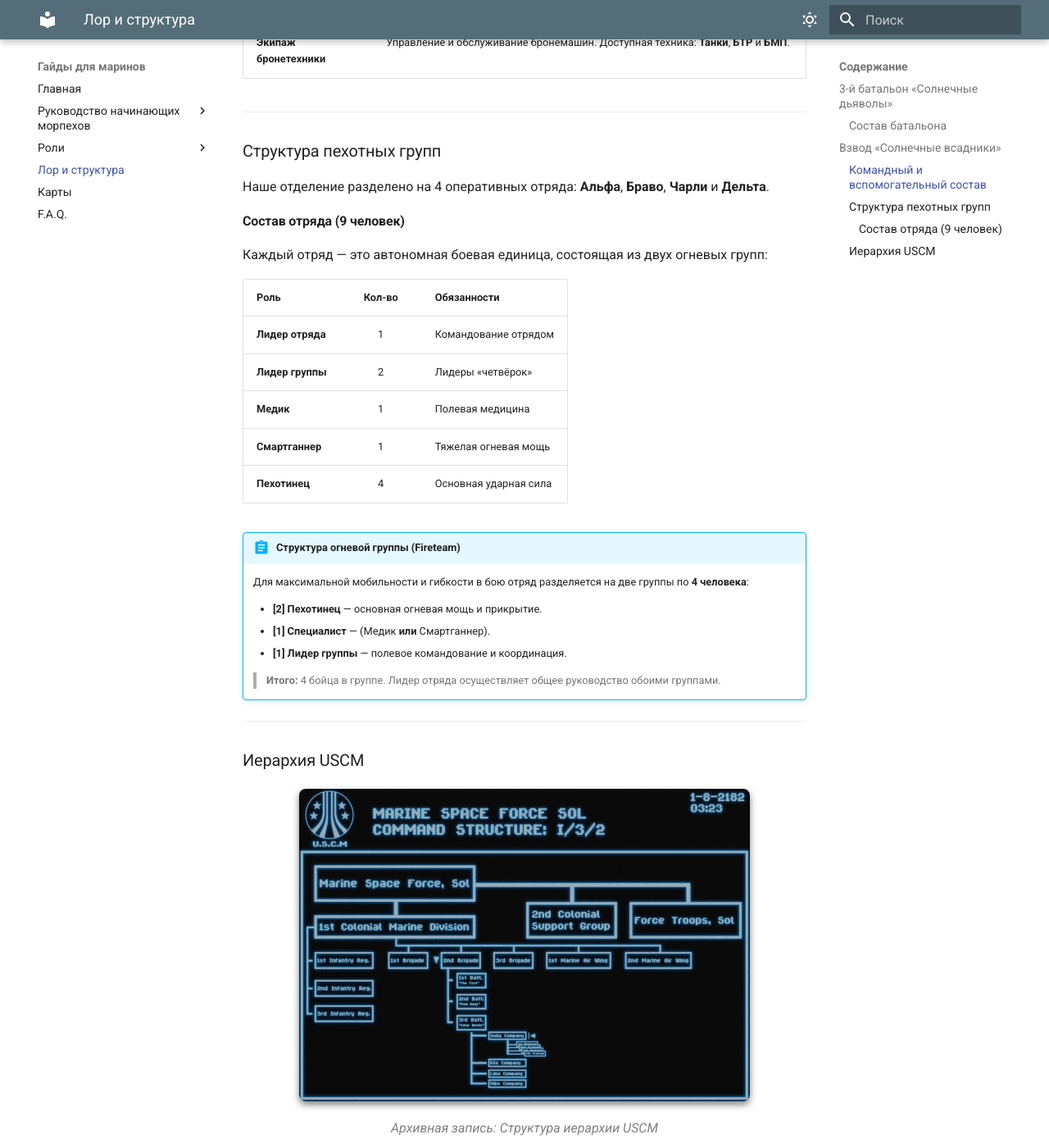
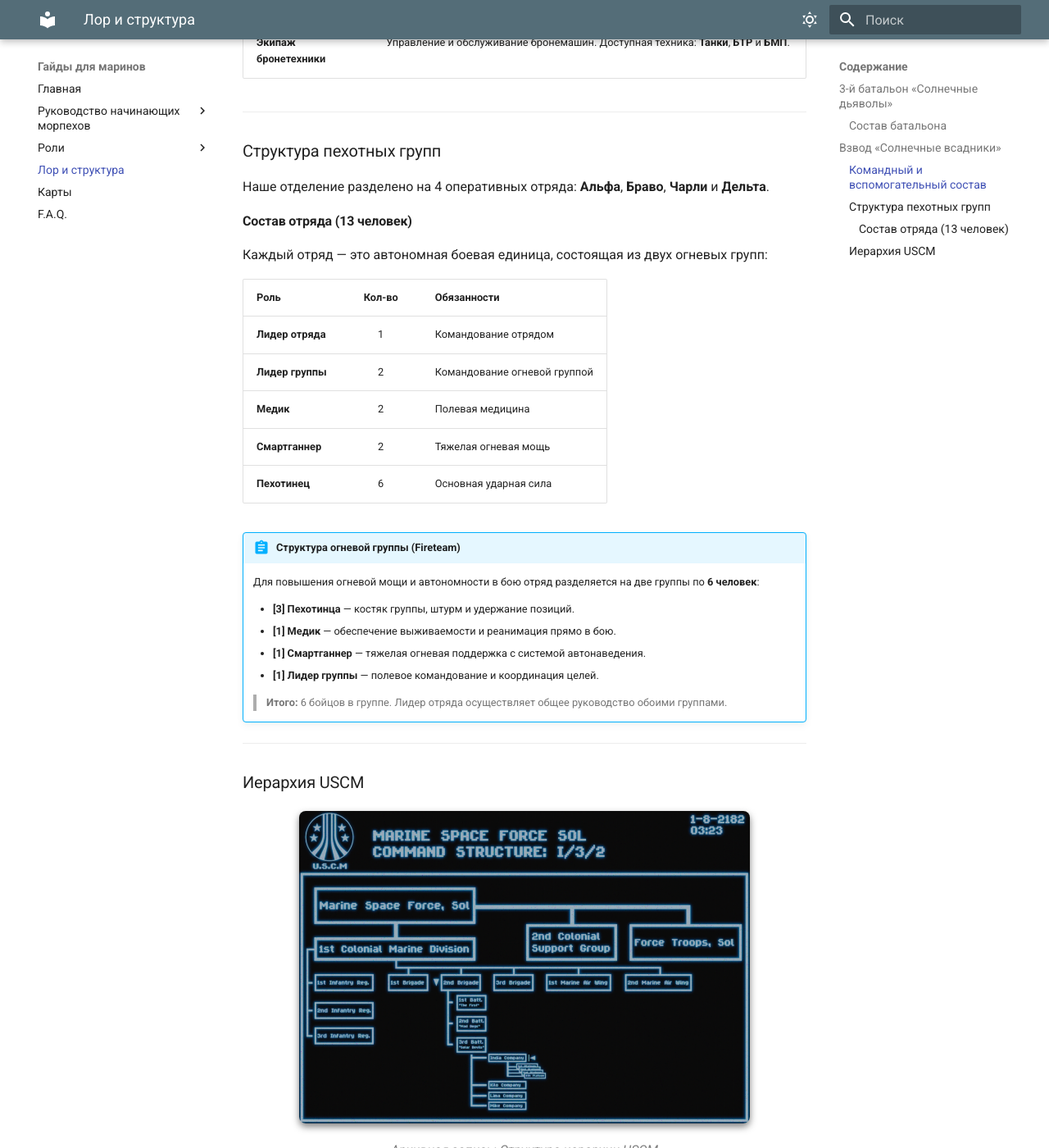
Before and after one commit to Shadugr/scmtwo-guide, an MkDocs documentation site: the page built from docs/lore.md, in a window 1280 px wide and 1400 px high, scrolled down 1266 px. Shown: the whole window at 82% size. Built offline with MkDocs 1.6.1 and Material for MkDocs 9.7.7, drawn with Linux system fonts in a browser that asks for light colours.

Commit message:
feat: changed info about squad members count

```diff
--- a/docs/guides/lobby.md
+++ b/docs/guides/lobby.md
@@ -29,8 +29,8 @@
 | **Командир взвода** | Стратегия, брифинги и запросы снабжения с корабля. Сложность и интенсивность резко сменяются на высокие, если командир высаживается на землю. | **Низкая** | **Низкая** |
 | **Пилот** | Десантирование, авиаподдержка (CAS) и эвакуация. | **Средняя** | **Низкая** |
 | **Экипаж техники** | Управление и ремонт танков, БТР и БМП. | **Средняя** | **Средняя** |
-| **Лидер отряда** | **Командир отряда (9 чел.)**. Полевой лидер и координатор. | **Высокая** | **Высокая** |
-| **Лидер группы** | **Лидер «четвёрки»**. Командует своей огневой группой. | **Средняя** | **Низкая-Высокая** |
+| **Лидер отряда** | **Командир отряда (13 чел.)**. Полевой лидер и координатор. | **Высокая** | **Высокая** |
+| **Лидер группы** | Командует своей огневой группой. | **Средняя** | **Низкая-Высокая** |
 | **Медик** | Полевая хирургия, реанимация и спасение жизней. | **Высокая** | **Огромная!** |
 | **Смартганнер** | Подавление врага огнем «умного» пулемета. | **Средняя** | **Высокая** |
 | **Пехотинец** | Универсальный боец. Основа огневой мощи. | **Низкая** | **Низкая-Высокая** |
@@ -39,7 +39,7 @@
 Чтобы не путаться в рации и понимать, кто ваш непосредственный начальник:
 
 * **Лидер отряда:** Главный в отряде. Он видит картину боя целиком и командует всем отрядом.
-* **Лидер группы:** Помощник лидера отряда. Командует своей «четвёркой» бойцов для выполнения локальных задач (штурм здания, удержание прохода).
+* **Лидер группы:** Помощник лидера отряда. Командует своей огневой группой для выполнения локальных задач (штурм здания, удержание прохода).
 
 ---
 
--- a/docs/lore.md
+++ b/docs/lore.md
@@ -43,25 +43,26 @@
 ### Структура пехотных групп
 Наше отделение разделено на 4 оперативных отряда: **Альфа**, **Браво**, **Чарли** и **Дельта**.
 
-#### Состав отряда (9 человек)
+#### Состав отряда (13 человек)
 Каждый отряд — это автономная боевая единица, состоящая из двух огневых групп:
 
 | Роль | Кол-во | Обязанности |
 | :--- | :---: | :--- |
 | **Лидер отряда** | 1 | Командование отрядом |
-| **Лидер группы** | 2 | Лидеры «четвёрок» |
-| **Медик** | 1 | Полевая медицина |
-| **Смартганнер** | 1 | Тяжелая огневая мощь |
-| **Пехотинец** | 4 | Основная ударная сила |
+| **Лидер группы** | 2 | Командование огневой группой |
+| **Медик** | 2 | Полевая медицина |
+| **Смартганнер** | 2 | Тяжелая огневая мощь |
+| **Пехотинец** | 6 | Основная ударная сила |
 
 !!! abstract "Структура огневой группы (Fireteam)"
-    Для максимальной мобильности и гибкости в бою отряд разделяется на две группы по **4 человека**:
+    Для повышения огневой мощи и автономности в бою отряд разделяется на две группы по **6 человек**:
 
-    * **[2] Пехотинец** — основная огневая мощь и прикрытие.
-    * **[1] Специалист** — (Медик **или** Смартганнер).
-    * **[1] Лидер группы** — полевое командование и координация.
+    * **[3] Пехотинца** — костяк группы, штурм и удержание позиций.
+    * **[1] Медик** — обеспечение выживаемости и реанимация прямо в бою.
+    * **[1] Смартганнер** — тяжелая огневая поддержка с системой автонаведения.
+    * **[1] Лидер группы** — полевое командование и координация целей.
 
-    > **Итого:** 4 бойца в группе. Лидер отряда осуществляет общее руководство обоими группами.
+    > **Итого:** 6 бойцов в группе. Лидер отряда осуществляет общее руководство обоими группами.
 
 ---
 
--- a/docs/roles/leaders.md
+++ b/docs/roles/leaders.md
@@ -20,7 +20,7 @@
 
 ## Подготовка перед высадкой
 
-Вы **ОБЯЗАНЫ** проконтролировать сбор каждого члена отряда или своей четвёрки ДО начала высадки.
+Вы **ОБЯЗАНЫ** проконтролировать сбор каждого члена отряда или своей группы ДО начала высадки.
 
 * Несколько раз переспросите: «Все всё взяли? Ничего не забыли?».
 * Лучше потратить минуту в арсенале, чем потом гореть заживо, потому что огнеметчик забыл огнетушитель, или вызывать ящик ИРП, потому что новобранец не взял паек.
@@ -67,5 +67,5 @@
 
 !!! info "Иерархия командования"
 
-    * **Лидер отряда:** Командует всем отрядом (9 человек). Отвечает за общую тактику и связь с командованием взвода.
-    * **Лидер группы:** Командует своей «четвёркой» бойцов. Подчиняется напрямую лидеру отряда.
+    * **Лидер отряда:** Командует всем отрядом (13 человек). Отвечает за общую тактику и связь с командованием взвода.
+    * **Лидер группы:** Командует своей огневой группой. Подчиняется напрямую лидеру отряда.
```
